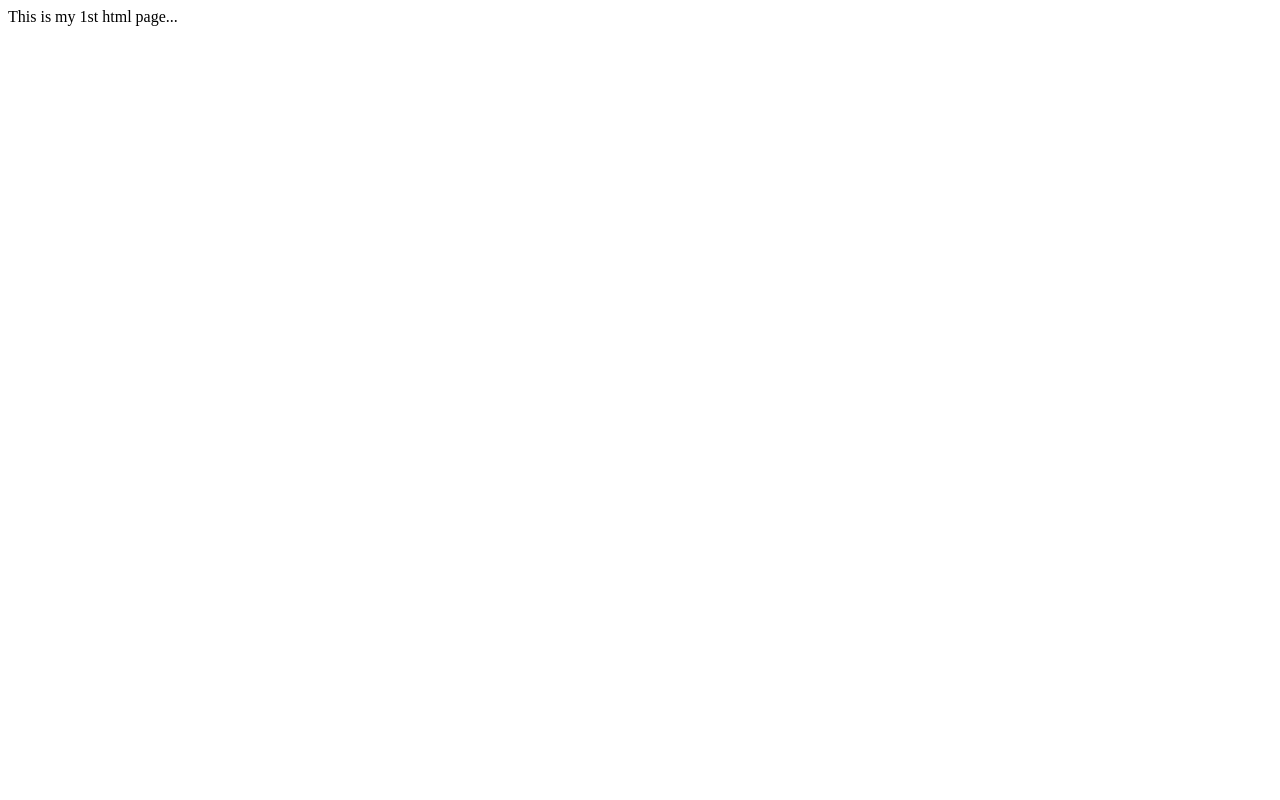
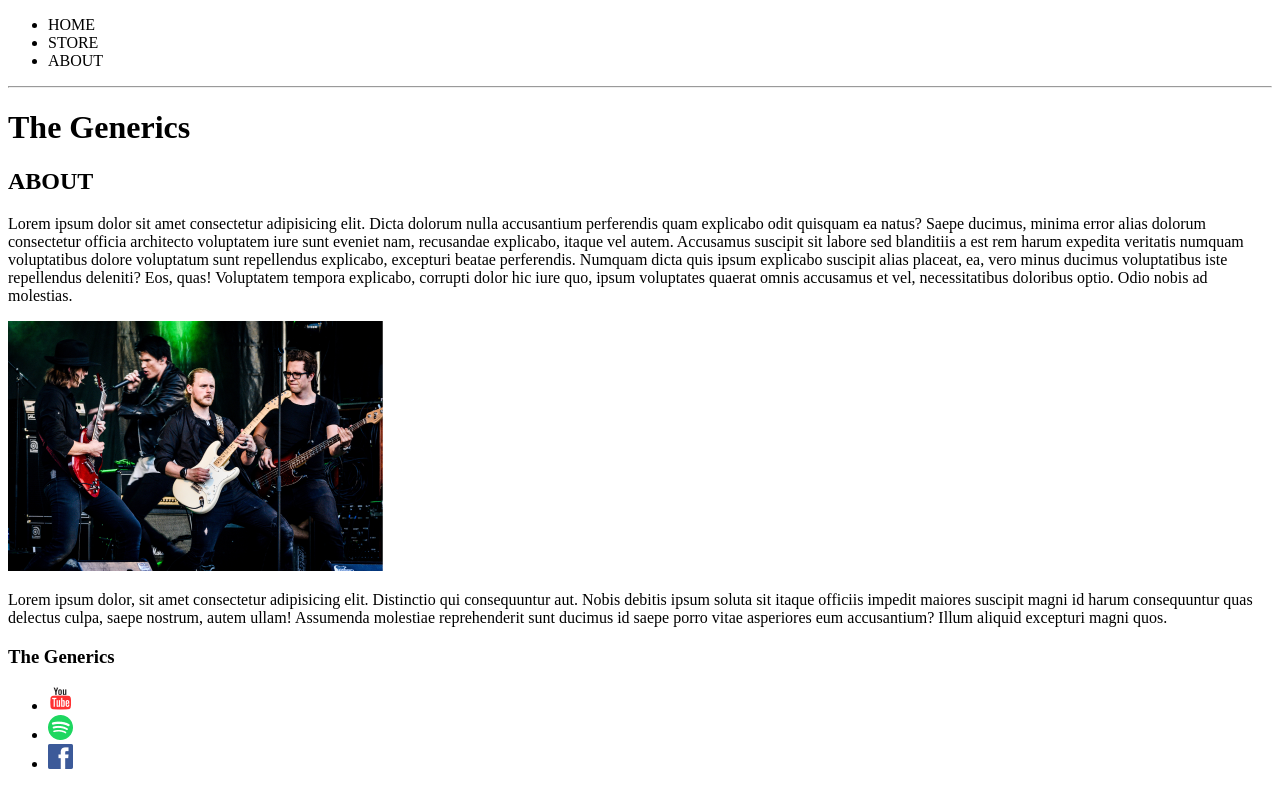
Before and after one commit to IamVenki123/HTML_CSS_Project, a plain HTML site: page about.html in a window 1280 px wide. Drawn offline with Linux system fonts and the light colour scheme.

Commit message:
About page content created with HTML

```diff
--- a/about.html
+++ b/about.html
@@ -7,6 +7,30 @@
     <title>about page</title>
 </head>
 <body>
-    This is my 1st html page...
+    <header>
+        <nav>
+            <ul>
+                <li>HOME</li>
+                <li>STORE</li>
+                <li>ABOUT</li>
+            </ul>
+        </nav>
+        <hr>
+        <h1>The Generics</h1>
+    </header>
+    <section>
+        <h2>ABOUT</h2>
+        <p>Lorem ipsum dolor sit amet consectetur adipisicing elit. Dicta dolorum nulla accusantium perferendis quam explicabo odit quisquam ea natus? Saepe ducimus, minima error alias dolorum consectetur officia architecto voluptatem iure sunt eveniet nam, recusandae explicabo, itaque vel autem. Accusamus suscipit sit labore sed blanditiis a est rem harum expedita veritatis numquam voluptatibus dolore voluptatum sunt repellendus explicabo, excepturi beatae perferendis. Numquam dicta quis ipsum explicabo suscipit alias placeat, ea, vero minus ducimus voluptatibus iste repellendus deleniti? Eos, quas! Voluptatem tempora explicabo, corrupti dolor hic iure quo, ipsum voluptates quaerat omnis accusamus et vel, necessitatibus doloribus optio. Odio nobis ad molestias.</p>
+        <img src="Images/Band Members.png">
+        <p>Lorem ipsum dolor, sit amet consectetur adipisicing elit. Distinctio qui consequuntur aut. Nobis debitis ipsum soluta sit itaque officiis impedit maiores suscipit magni id harum consequuntur quas delectus culpa, saepe nostrum, autem ullam! Assumenda molestiae reprehenderit sunt ducimus id saepe porro vitae asperiores eum accusantium? Illum aliquid excepturi magni quos.</p>
+    </section>
+    <footer>
+        <h3>The Generics</h3>
+        <ul>
+            <li><img src="Images/YouTube Logo.png"></li>
+            <li><img src="Images/Spotify Logo.png"></li>
+            <li><img src="Images/Facebook Logo.png"></li>
+        </ul>
+    </footer>
 </body>
 </html>
```
Also changed, not shown: Images/Band Members.png (added), Images/Facebook Logo.png (added), Images/Spotify Logo.png (added), Images/YouTube Logo.png (added).
